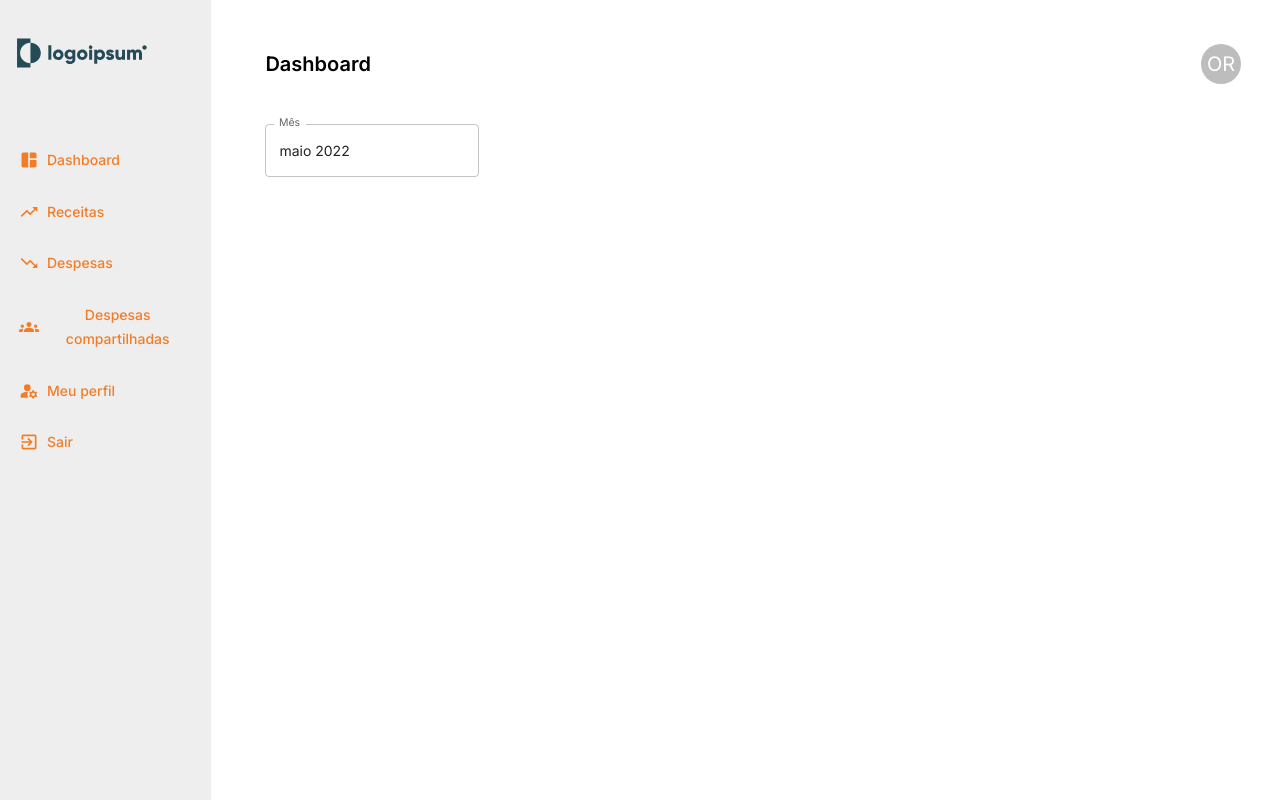
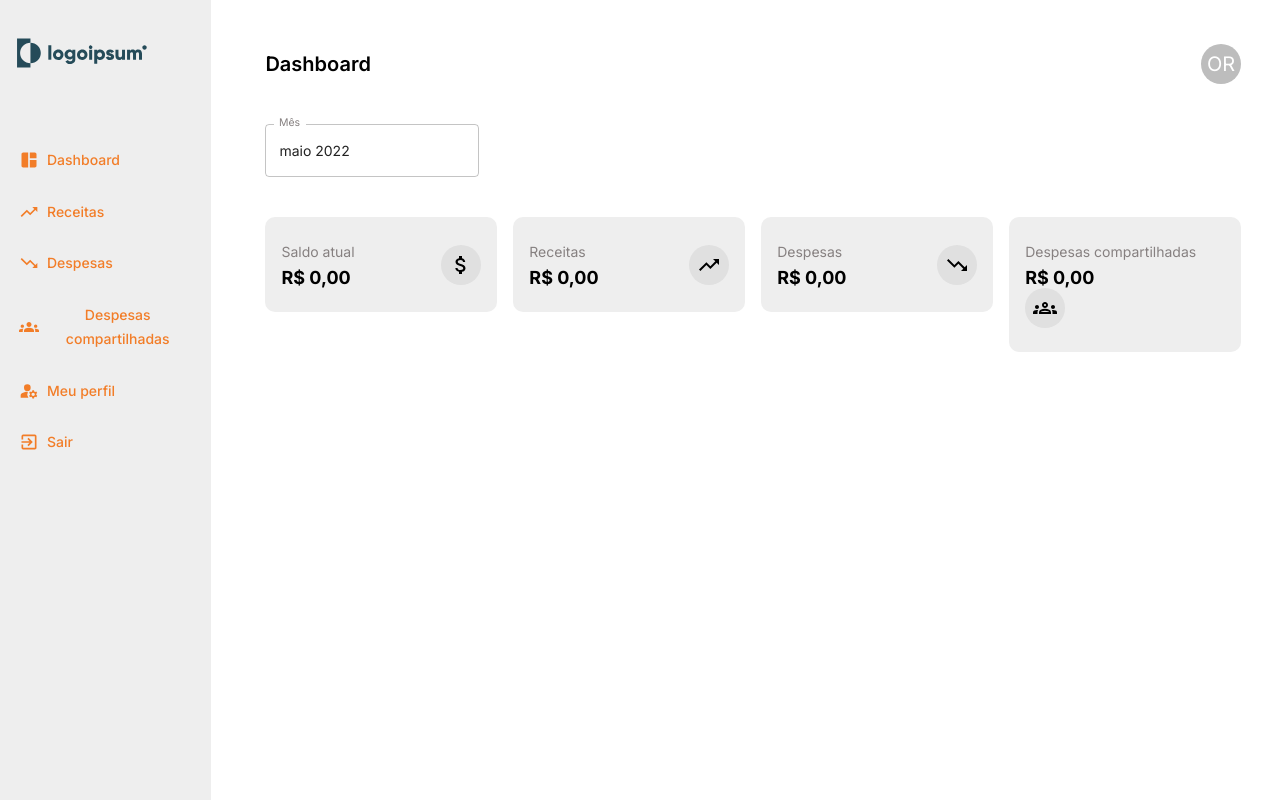
Before and after one commit to olirodrigues/bootcamp-gama-01, a React (Vite) app in the folder Web/: page /dashboard in a window 1280 px wide. Built offline with nearby package versions, Linux system fonts and the light colour scheme.

Commit message:
Add: Cards com saldos

```diff
--- a/Web/src/assets/styles/Global.ts
+++ b/Web/src/assets/styles/Global.ts
@@ -22,23 +22,22 @@ export const GlobalStyles = css`
 declare module "@mui/material/styles" {
   interface TypographyVariants {
     bold: React.CSSProperties;
+    subtitle3: React.CSSProperties;
   }
   interface TypographyVariantsOptions {
     bold?: React.CSSProperties;
+    subtitle3?: React.CSSProperties;
   }
 }
 declare module "@mui/material/Typography" {
   interface TypographyPropsVariantOverrides {
     bold: true;
+    subtitle3: true;
   }
 }
 declare module "@mui/material/Button" {
   interface ButtonPropsVariantOverrides {
     border: true;
-  }
-
-  interface ButtonPropsColorOverrides {
-    a: true;
   }
 }
 
@@ -46,6 +45,9 @@ const theme = createTheme({
   palette: {
     primary: {
       main: "#F27D28",
+    },
+    text: {
+      secondary: "#868080",
     },
   },
   typography: {
@@ -70,6 +72,11 @@ const theme = createTheme({
     subtitle2: {
       fontSize: 19,
       fontWeight: 400,
+    },
+    // TODO: define a better name for this
+    subtitle3: {
+      fontSize: 18,
+      fontWeight: 700,
     },
     body1: {
       fontSize: 14,
--- /dev/null
+++ b/Web/src/components/CardSaldo/index.tsx
@@ -0,0 +1,34 @@
+import { Box, Grid, Typography } from "@mui/material";
+import { IconType } from "react-icons/lib";
+
+interface CardSaldoProps {
+  dados: {
+    title: string;
+    value: string;
+    icon: IconType;
+  }[];
+}
+
+export const CardSaldo = ({ dados }: CardSaldoProps) => {
+  return (
+    <Grid container spacing={2}>
+      {dados.map((dados) => (
+        <Grid item key={dados.title} xs>
+          <Box px={2} py={3} bgcolor='grey.200' borderRadius={"10px"}>
+            <Grid container direction='row' justifyContent='space-between' alignItems='center'>
+              <div>
+                <Typography variant='body1' color='textSecondary' gutterBottom>
+                  {dados.title}
+                </Typography>
+                <Typography variant='subtitle3'>R$ {dados.value}</Typography>
+              </div>
+              <Box bgcolor='grey.300' height={40} width={40} p={1} borderRadius={5}>
+                <dados.icon size={24} />
+              </Box>
+            </Grid>
+          </Box>
+        </Grid>
+      ))}
+    </Grid>
+  );
+};
--- a/Web/src/pages/Dashboard/index.tsx
+++ b/Web/src/pages/Dashboard/index.tsx
@@ -1,15 +1,46 @@
+import {
+  MdOutlineTrendingUp,
+  MdOutlineTrendingDown,
+  MdOutlineAttachMoney,
+  MdOutlineGroups,
+} from "react-icons/md";
 import { Cabecalho } from "../../components/Cabecalho";
+import { CardSaldo } from "../../components/CardSaldo";
 import FilterMes from "../../components/FilterMes";
 import { Menu } from "../../components/Menu";
 import { Container, ContainerConteudo } from "./Dashboard.style";
 
 export const Dashboard = () => {
+  const dadosCard = [
+    {
+      title: "Saldo atual",
+      value: "0,00",
+      icon: MdOutlineAttachMoney,
+    },
+    {
+      title: "Receitas",
+      value: "0,00",
+      icon: MdOutlineTrendingUp,
+    },
+    {
+      title: "Despesas",
+      value: "0,00",
+      icon: MdOutlineTrendingDown,
+    },
+    {
+      title: "Despesas compartilhadas",
+      value: "0,00",
+      icon: MdOutlineGroups,
+    },
+  ];
+
   return (
     <Container>
       <Menu />
       <ContainerConteudo>
         <Cabecalho title='Dashboard' name='OR' />
         <FilterMes />
+        <CardSaldo dados={dadosCard} />
       </ContainerConteudo>
     </Container>
   );
```
